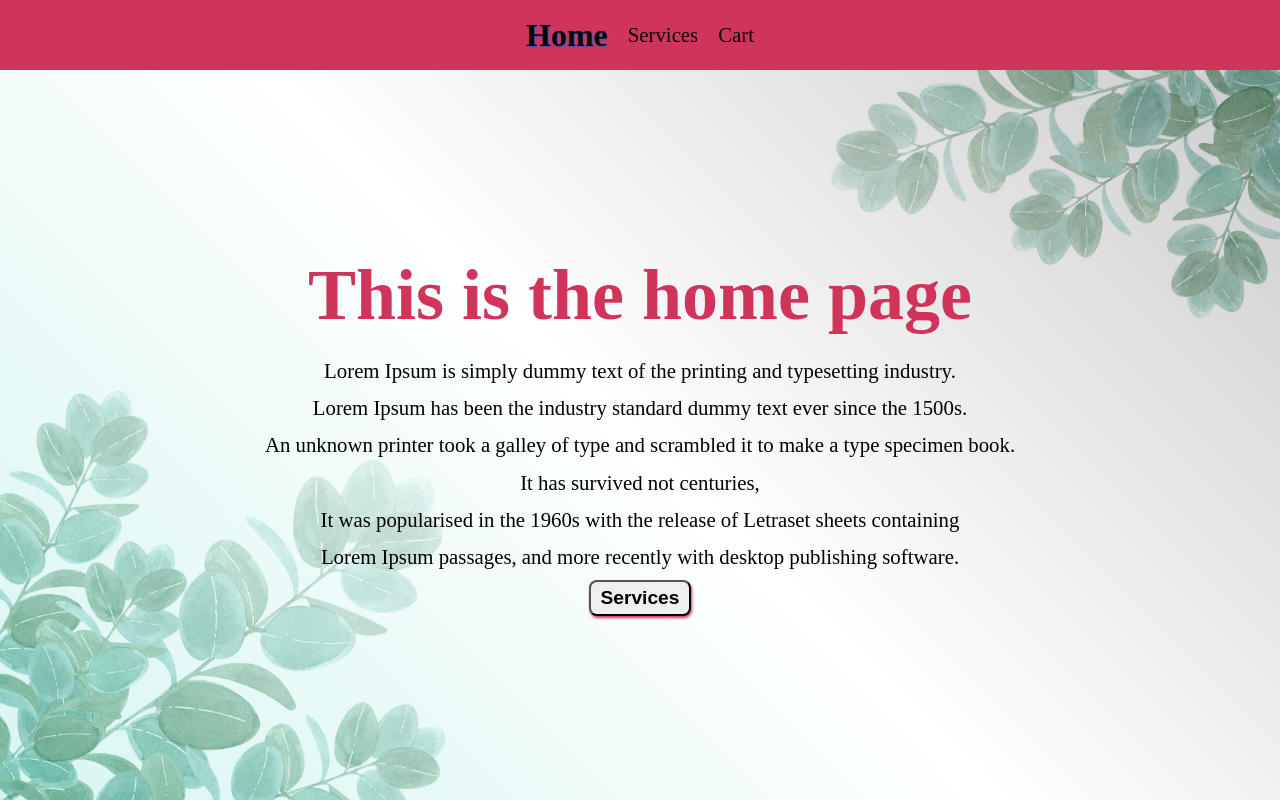
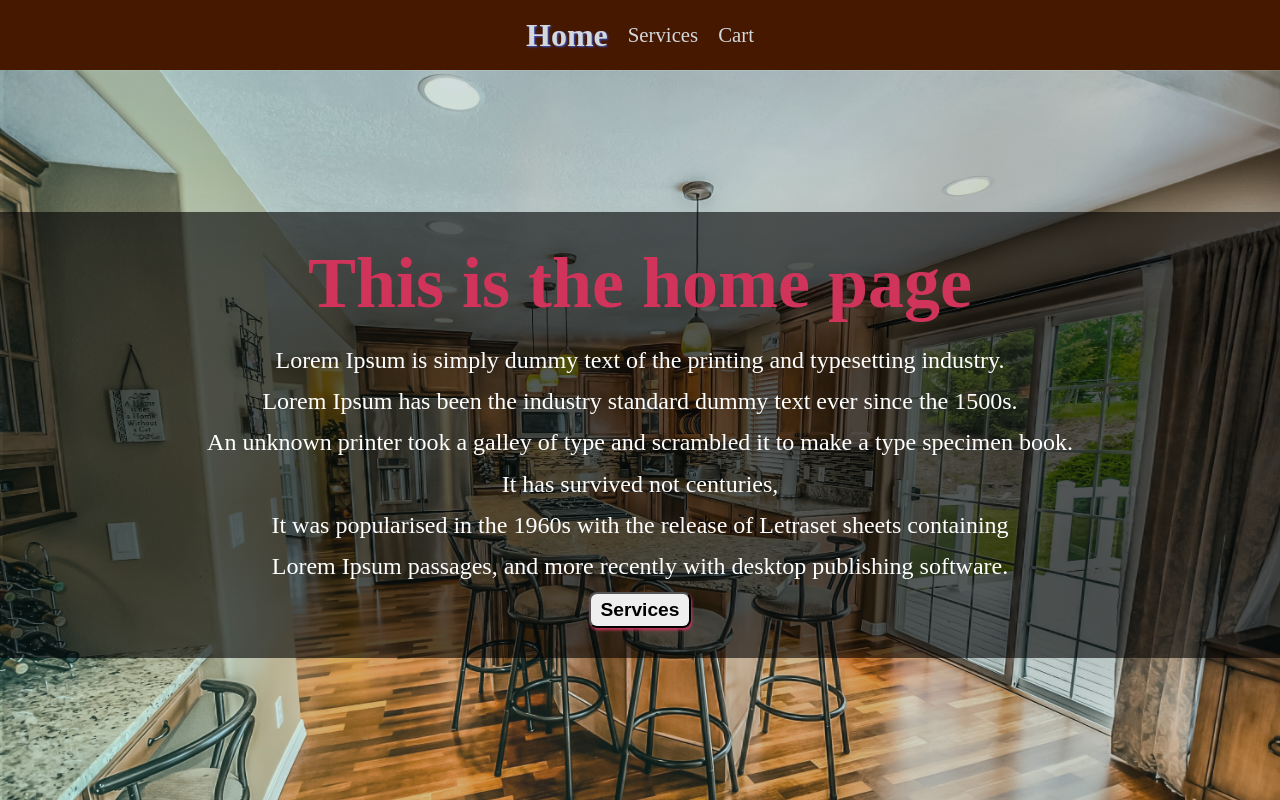
Before and after one commit to practice-ben/shopping-cart, a React (Create React App) app: page / in a window 1280 px wide. Built offline with nearby package versions, Linux system fonts and the light colour scheme.

Commit message:
Style the home

```diff
--- a/src/App.css
+++ b/src/App.css
@@ -3,7 +3,7 @@
 }
 
 .navbar {
-  background-color: #d1345b;
+  background-color: rgb(71, 24, 0);
   display: flex;
   gap: 20px;
   justify-content: center;
@@ -17,7 +17,7 @@
   text-decoration: none;
   font-size: 1.3rem;
   transition: all linear 0.5s;
-  color: #070707;
+  color: rgb(211, 216, 220);
 }
 
 .navbar a.active {
@@ -28,8 +28,8 @@
 
 .home {
   background-image:
-    linear-gradient(45deg, rgba(52, 209, 191, 0.2), white, rgba(0, 0, 0, 0.2)),
-    url("../public/images/home.jpg");
+    linear-gradient(45deg, rgba(52, 209, 191, 0.2), rgba(0, 0, 0, 0.2)),
+    url("../public/images/home3.jpg");
   background-size: cover;
   background-repeat: no-repeat;
   min-height: calc(100vh - 70px);
@@ -37,6 +37,12 @@
   display: grid;
   place-items: center;
   text-align: center;
+}
+
+.home div {
+  background-color: rgba(0, 0, 0, 0.6);
+  width: 100%;
+  padding-block: 30px;
 }
 
 .heading {
@@ -52,6 +58,8 @@
   line-height: 110%;
   margin-bottom: 10px;
   margin-inline: 20px;
+  /* color: rgb(211, 216, 220); */
+  color: white;
 }
 
 .go-to-services {
@@ -76,7 +84,7 @@
   }
 
   .home p {
-    font-size: 1.3rem;
+    font-size: 1.5rem;
     line-height: 130%;
     max-width: none;
   }
```
Also changed, not shown: public/images/home.jpg (deleted), public/images/home3.jpg (added).
